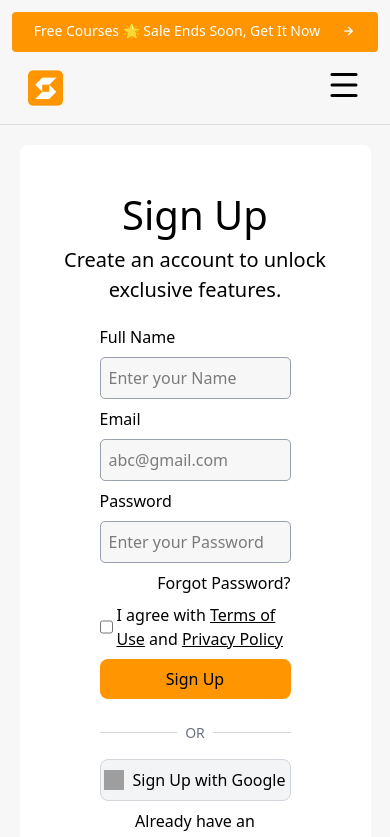
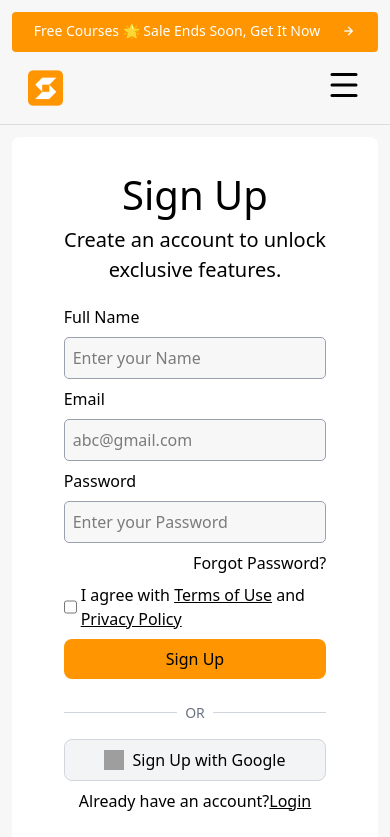
Before and after one commit to prosperepaphras/OnlineCourseProject, a React (Vite) app: page /signUp in a window 390 px wide. Shown: the top 837 px of the page. Built offline with nearby package versions, Linux system fonts and the light colour scheme; grey boxes are pictures that could not be loaded.

Commit message:
Minor fix to Login Page

```diff
--- a/src/components/LoginPage.jsx
+++ b/src/components/LoginPage.jsx
@@ -23,12 +23,12 @@ export const LoginPage = () => {
 
     return (
         <>
-            <div className=" lg:flex flex-row-reverse bg-[#f7f7f8] p-[5%]">
+            <div className=" lg:flex flex-row-reverse bg-[#f7f7f8] p-[3%]">
 
-                <div className=" bg-white place-items-center rounded-lg p-10 lg:w-[50%]">
+                <div className=" bg-white place-items-center rounded-lg p-7 lg:w-[50%]">
                     <h1 className='font-medium text-[40px]'>Login</h1>
                     <p  className='font-light text-[20px] text-center'>Welcome back! Please log in to access your account. </p>
-                    <form className=' grid p-3 px-10 w-full space-y-2' >
+                    <form className=' grid p-3 px-6 w-full space-y-2' >
                             <label htmlFor="mail" className='block'>Email</label>
                             <input className='bg-[#f7f7f8] border border-gray-400 rounded-[5px] p-2 w-full' type="email" name="mail" id="mail" placeholder='abc@gmail.com' value={email} onChange={emailValue} />
 
--- a/src/components/SignUp.jsx
+++ b/src/components/SignUp.jsx
@@ -23,12 +23,12 @@ export const SignUp = () => {
 
     return (
         <>
-            <div className=" lg:flex flex-row-reverse bg-[#f7f7f8] p-[5%]">
+            <div className=" lg:flex flex-row-reverse bg-[#f7f7f8] p-[3%]">
 
-                <div className=" bg-white place-items-center rounded-lg p-10 lg:w-[50%]">
+                <div className=" bg-white place-items-center rounded-lg p-7 lg:w-[50%]">
                     <h1 className='font-medium text-[40px]'>Sign Up</h1>
                     <p  className='font-light text-[20px] text-center'>Create an account to unlock exclusive features. </p>
-                    <form className=' grid p-5 px-10 w-full space-y-2' >
+                    <form className=' grid p-5 px-6 w-full space-y-2' >
                         <label htmlFor="mail" className='block'>Full Name</label>
                             <input className='bg-[#f7f7f8] border border-gray-400 rounded-[5px] p-2 w-full' type="text" name="mail" id="mail" placeholder='Enter your Name' value={email} onChange={emailValue} />
                             <label htmlFor="mail" className='block'>Email</label>
```
